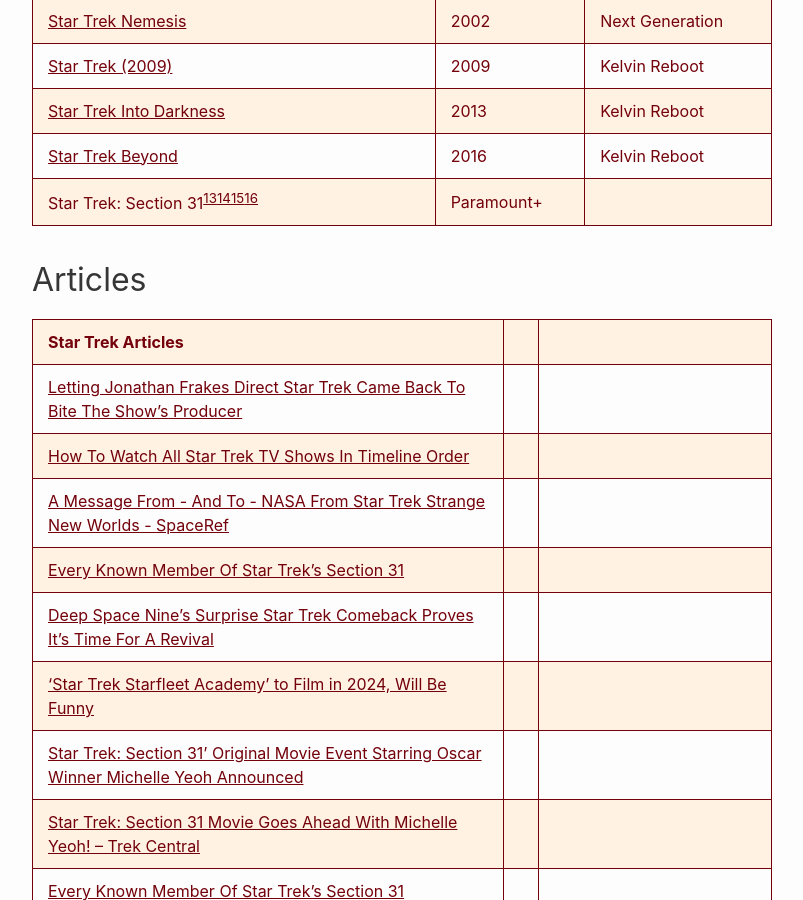
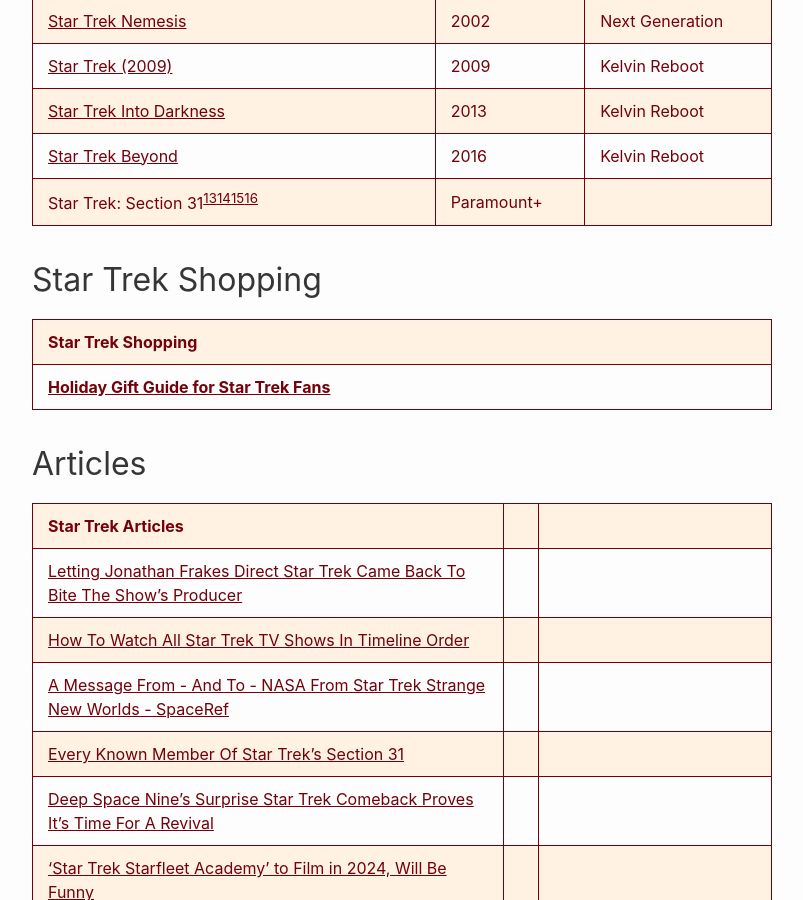
Before and after one commit to RalphHightower/RalphHightower, a Jekyll site: the page built from ScienceFiction/StarTrekFranchise.md, in a window 1280 px wide and 900 px high, scrolled down 2950 px. Shown: the whole window, without its empty margins (238-1041 px from the left). Built offline with Jekyll 4.4.1, drawn with Linux system fonts in a browser that asks for light colours; our own code applies the rules of GitHub Pages for plain Markdown files.

Commit message:
[docs](web): StarTrekFranchise(added Star Trek Shopping)

```diff
--- a/ScienceFiction/StarTrekFranchise.md
+++ b/ScienceFiction/StarTrekFranchise.md
@@ -56,6 +56,12 @@
 [^33]: [Every Known Member Of Star Trek's Section 31](https://screenrant.com/every-known-member-of-star-treks-section-31/ )
 [^34]: [Section 31: Michelle Yeoh's Star Trek Movie Sets Filming Start Date](https://www.cbr.com/star-trek-section-31-michelle-yeoh-movie-filming-start-date/ )
 [^35]: [Michelle Yeoh Talks Prepping For ‘Star Trek: Section 31’ Movie – TrekMovie.com](https://trekmovie.com/2023/12/19/michelle-yeoh-talks-prepping-for-star-trek-section-31-movie/ )
+
+## Star Trek Shopping
+
+| Star Trek Shopping |
+|---|
+| **[Holiday Gift Guide for Star Trek Fans](https://www.cbr.com/holiday-gift-guide-for-star-trek-fans/ )** |
 
 ## Articles
 
```
